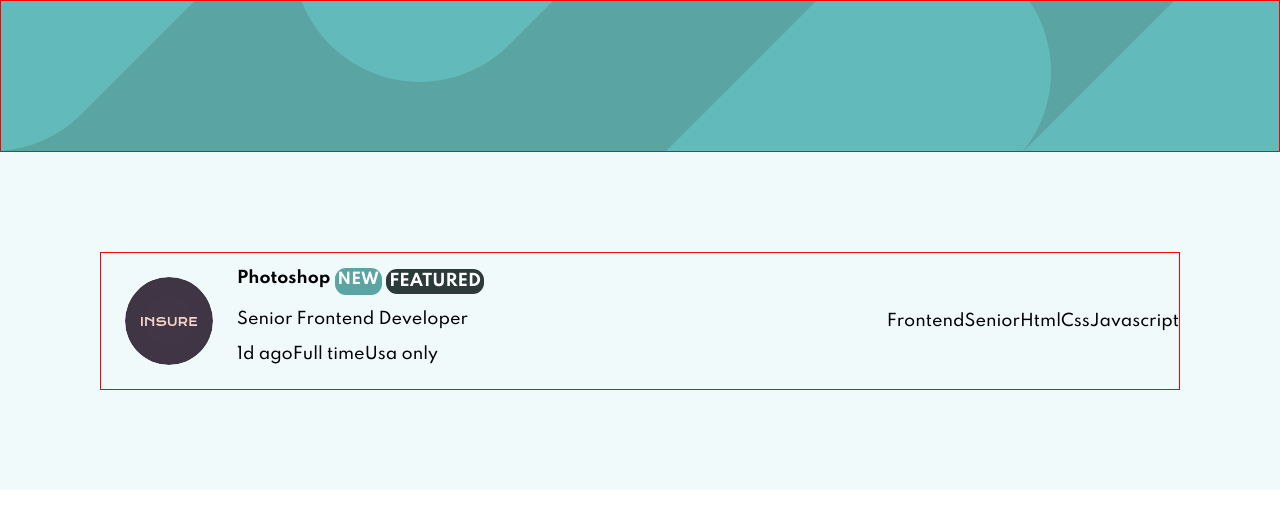
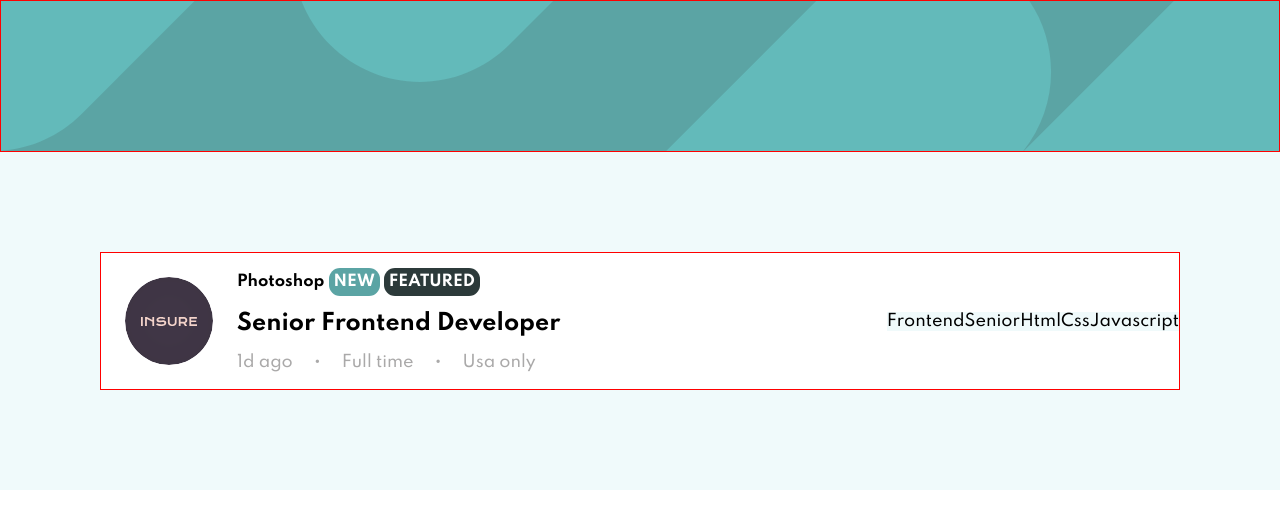
Before and after one commit to NetoCruz/JobList-Frontend, a plain HTML site: page index.html in a window 1280 px wide. Drawn offline with Linux system fonts and the light colour scheme.

Commit message:
job card css agregado

```diff
--- a/css/app.css
+++ b/css/app.css
@@ -23,6 +23,7 @@ body{
  border: 1px solid red;
  display: flex;
  justify-content: space-between;
+ background-color: white;
 }
 
 .job img{
@@ -37,32 +38,43 @@ padding: 1.5em;
 
 .workinsihts{
  display: flex;
- justify-content: space-around;
+
  font-weight: bold;
-
+ align-items: center;
+ font-size: 15px;
 }
-
+.ocupation{
+ font-size: 22px;
+ font-weight: 700;
+}
 .badge{
     background-color: hsl(180, 29%, 50%);
     border-radius: 11px;
-    padding: 3px;
+    padding: 5px;
     color: white;
-    font-size: 15px;
+
 }
 
 .badge1{
     background-color: hsl(180, 14%, 20%);
     border-radius: 11px;
-    padding: 3px;
+    padding: 5px;
     color: white;
 }
 
 .require{
  display: flex;
+ color: rgb(170, 169, 169);
 }
 
 .skills{
     display: flex;
     justify-content: center;
     align-items: center;
+
 }
+
+
+.skills p{
+    background-color:#F0FAFB;
+}
--- a/index.html
+++ b/index.html
@@ -25,11 +25,25 @@
                         &nbsp
                         <p class="badge1">FEATURED</p>
                     </div>
-                    <span>Senior Frontend Developer</span>
+                    <span class="ocupation">Senior Frontend Developer</span>
 
                     <div class="require">
                         <p>1d ago</p>
+                        &nbsp
+                        &nbsp
+                        &nbsp
+                        <p> &bull;</p>
+                        &nbsp
+                        &nbsp
+                        &nbsp
                         <p>Full time</p>
+                        &nbsp
+                        &nbsp
+                        &nbsp
+                        <p> &bull;</p>
+                        &nbsp
+                        &nbsp
+                        &nbsp
                         <p>Usa only</p>
                     </div>
                    </div>
```
